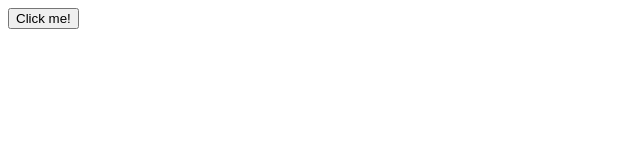
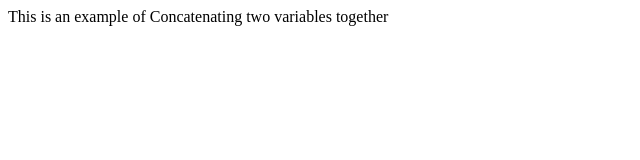
Before and after one commit to Zakkarte/JavaScript-Projects, a plain HTML site: page Basic_JavaScript_Projects/Project1_expressions_alert/index.html in a window 1280 px wide. Shown: the whole page, without its empty margins (0-640 px from the left). Drawn offline with Linux system fonts and the light colour scheme.

Commit message:
as per instructions

```diff
--- a/Basic_JavaScript_Projects/Project1_expressions_alert/JS/main.js
+++ b/Basic_JavaScript_Projects/Project1_expressions_alert/JS/main.js
@@ -1,4 +1,7 @@
-function My_First_Function() {                                          //Defining a function and naming it
-    var str = "This is the button text!";                               //Defining a variable and giving it
-    document.getElementById("Button_Text").innerHTML = str;             //Putting the value
-}
+var A = "This is an example of"
+var B = " Concatenating two variables together"
+
+
+window.alert("Thanks for your time")
+
+document.write(A + B)
--- a/Basic_JavaScript_Projects/Project1_expressions_alert/index.html
+++ b/Basic_JavaScript_Projects/Project1_expressions_alert/index.html
@@ -5,9 +5,7 @@
 		<script src="./JS/main.js"></script>
 	</head>	<meta charset="utf=8">
 	<body>
-		<button onclick="My_First_Function()" id="Button_Text">
-			Click me!
-		</button>
+
 
 	</body>
 </html>
```
